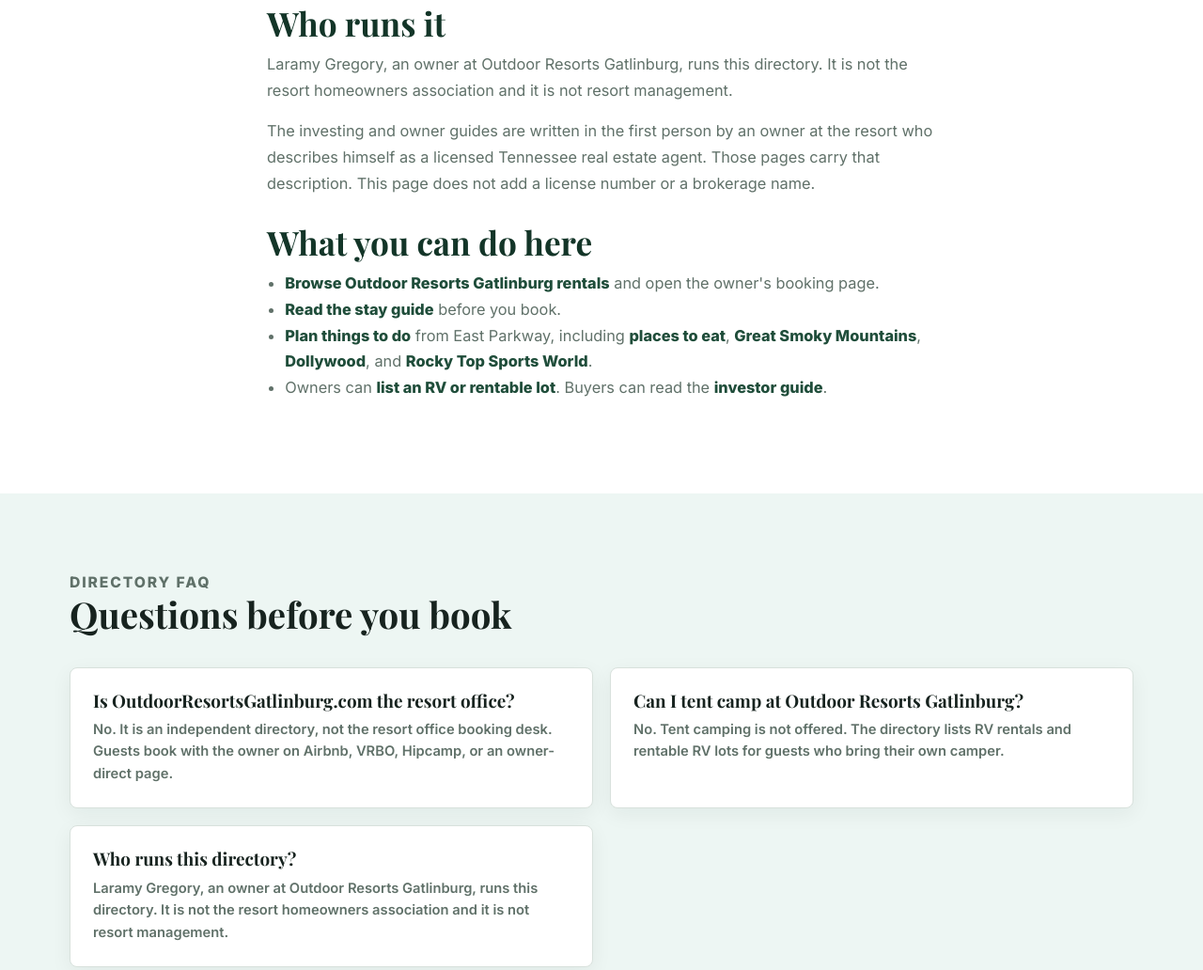
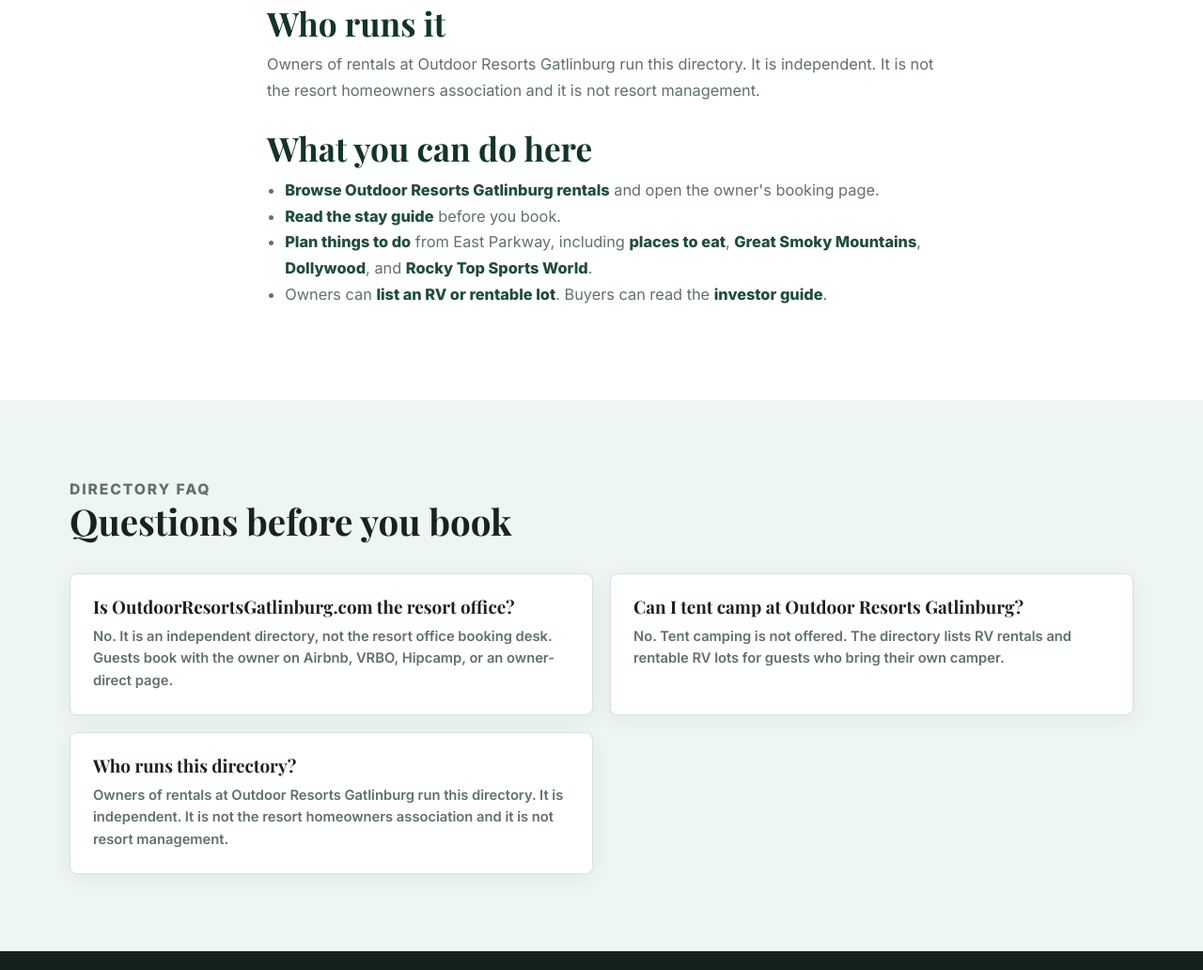
Before and after one commit to tntrashtitans-blip/https-github.com-yourname-outdoor-resorts-gatlinburg, a plain HTML site: page about.html in a window 1280 px wide. Shown: the part 1000-2032 px from the top of the page at 94% size. Drawn offline with nearby package versions, Linux system fonts and the light colour scheme.

Commit message:
Describe the directory as owner-run, without naming a person.
The About page no longer names an individual or mentions real estate licensing, and the matching FAQ answer uses the same wording.

Co-authored-by: tntrashtitans-blip <tntrashtitans-blip@users.noreply.github.com>

```diff
--- a/about.html
+++ b/about.html
@@ -54,7 +54,7 @@
           "name": "Who runs this directory?",
           "acceptedAnswer": {
             "@type": "Answer",
-            "text": "Laramy Gregory, an owner at Outdoor Resorts Gatlinburg, runs this directory. It is not the resort homeowners association and it is not resort management."
+            "text": "Owners of rentals at Outdoor Resorts Gatlinburg run this directory. It is independent. It is not the resort homeowners association and it is not resort management."
           }
         }
       ]
@@ -123,10 +123,8 @@ GA4 placeholder. Tracking is not enabled. Replace G-XXXXXXX and remove this comm
         <p>This site is not the resort office booking desk. Listings are individually owned. Each rental card links to the owner's Airbnb, VRBO, Hipcamp, or owner-direct page. Payment, house rules, and cancellation terms belong on that booking page, not here.</p>
         <p>The resort sits on East Parkway, about 10 minutes from downtown Gatlinburg, on the Greenbrier side of Great Smoky Mountains National Park. The guides on this site describe RV rentals, rentable RV lots, and resort amenities that include pools, fishing, putt-putt, playgrounds, a game room, and laundry. Practical stay questions belong in the <a href="/stay-guide.html">stay guide</a>.</p>
         <p><a href="https://www.google.com/maps/search/?api=1&amp;query=4229+East+Parkway+Gatlinburg+TN+37738" target="_blank" rel="noopener">4229 East Parkway, Gatlinburg, TN 37738</a></p>
-        <!-- REVIEW-NEEDED: Public pages say an unnamed owner wrote the investor guides and describe that author as a licensed Tennessee real estate agent. The repo context file names Laramy Gregory as the owner contact. Confirm the name, that he operates this directory, that the license wording should stay, and that the directory is not run by the resort HOA or management. -->
         <h2>Who runs it</h2>
-        <p>Laramy Gregory, an owner at Outdoor Resorts Gatlinburg, runs this directory. It is not the resort homeowners association and it is not resort management.</p>
-        <p>The investing and owner guides are written in the first person by an owner at the resort who describes himself as a licensed Tennessee real estate agent. Those pages carry that description. This page does not add a license number or a brokerage name.</p>
+        <p>Owners of rentals at Outdoor Resorts Gatlinburg run this directory. It is independent. It is not the resort homeowners association and it is not resort management.</p>
         <h2>What you can do here</h2>
         <ul>
           <li><a href="/rentals.html">Browse Outdoor Resorts Gatlinburg rentals</a> and open the owner's booking page.</li>
@@ -153,7 +151,7 @@ GA4 placeholder. Tracking is not enabled. Replace G-XXXXXXX and remove this comm
         </article>
         <article>
           <h3>Who runs this directory?</h3>
-          <p>Laramy Gregory, an owner at Outdoor Resorts Gatlinburg, runs this directory. It is not the resort homeowners association and it is not resort management.</p>
+          <p>Owners of rentals at Outdoor Resorts Gatlinburg run this directory. It is independent. It is not the resort homeowners association and it is not resort management.</p>
         </article>
         </div>
       </div>
```
